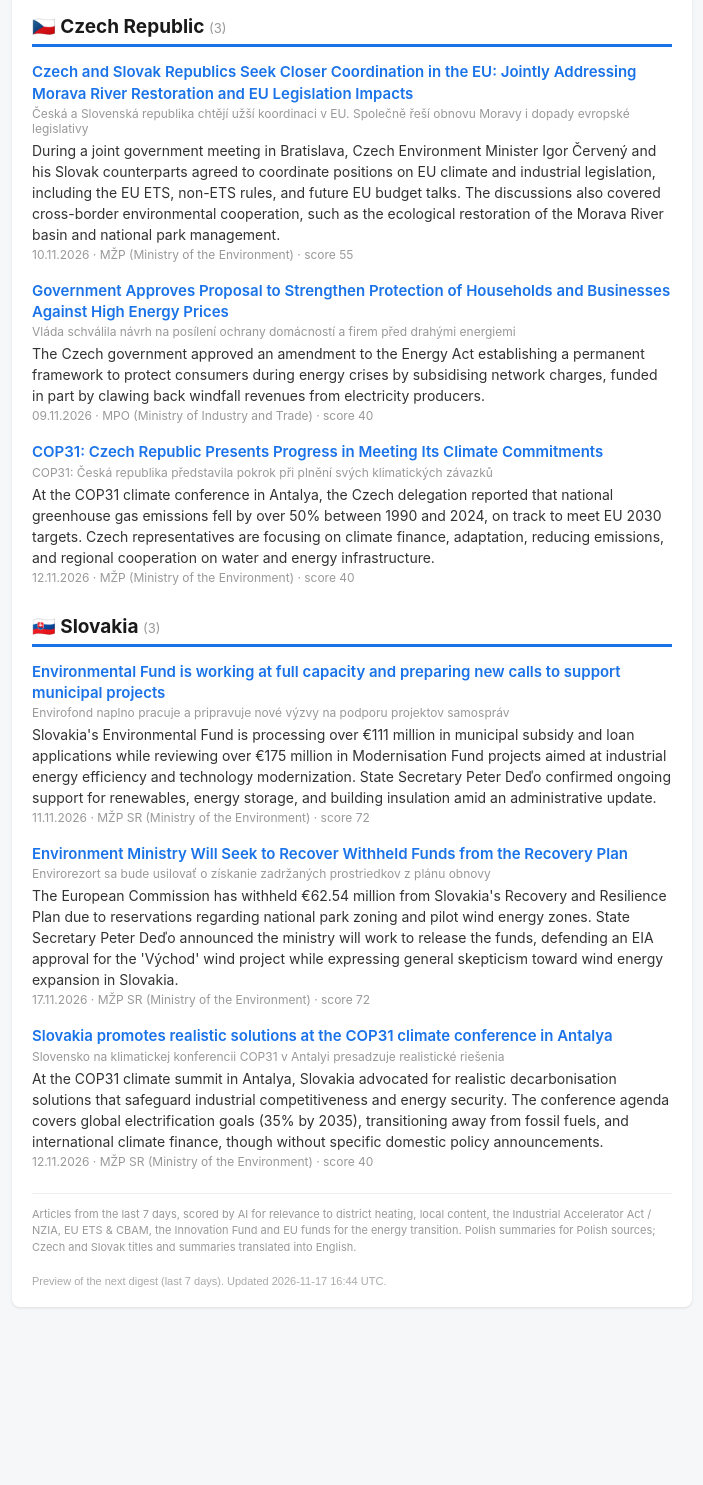
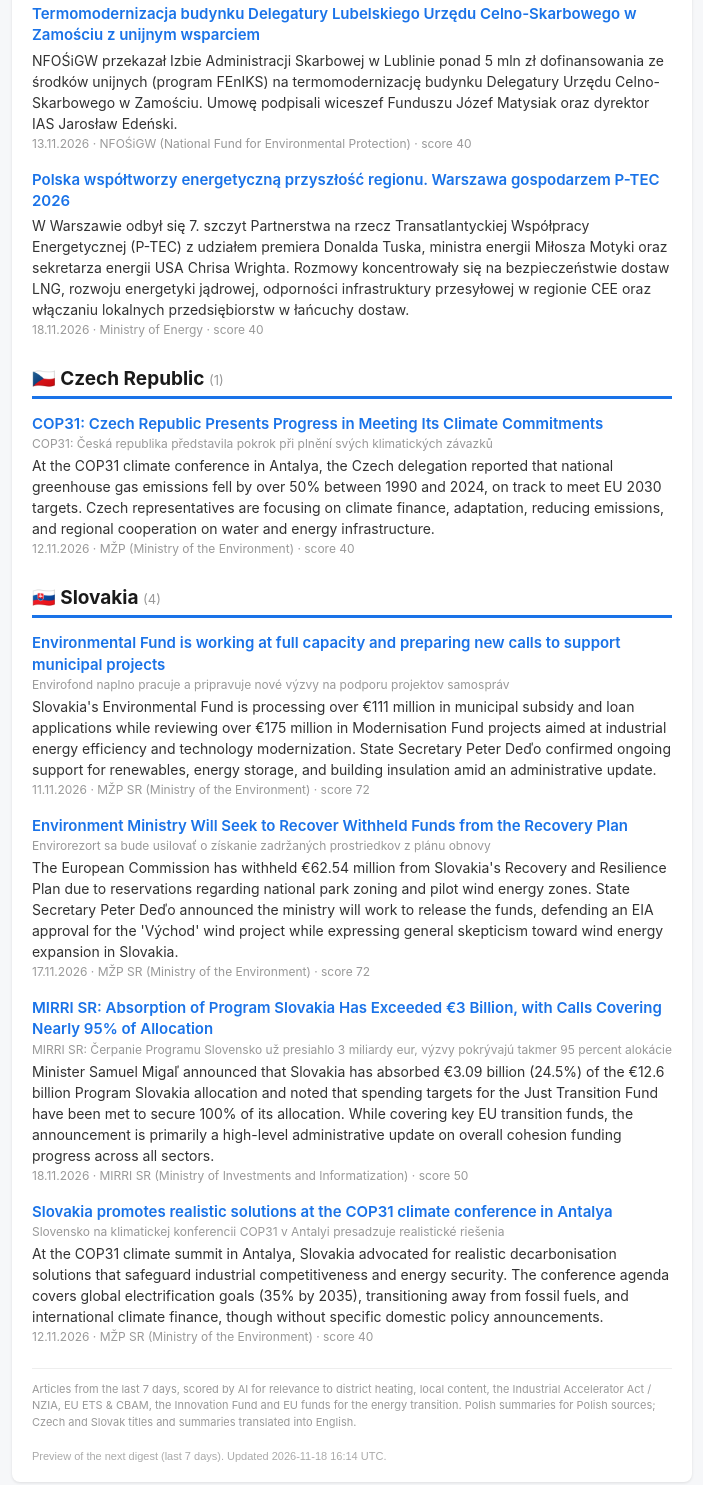
Before and after one commit to kalbarczykcleantechforcee/ministry-monitor, a website: page docs/index.html in a window 1280 px wide. Shown: the part 1115-2600 px from the top of the page, without its empty margins (288-991 px from the left). Before the commit the page ends 2454 px from the top, so only its background shows below. Drawn offline with Linux system fonts and the light colour scheme.

Commit message:
data: daily run 2026-11-18

```diff
--- a/docs/index.html
+++ b/docs/index.html
@@ -6,15 +6,21 @@
 
     <div style="font-family:-apple-system,Segoe UI,Roboto,Helvetica,Arial,sans-serif;max-width:640px;margin:0 auto;padding:20px">
       <h1 style="color:#1a1a1a;font-size:22px;margin:0 0 4px">Ministry Monitor</h1>
-      <p style="color:#888;font-size:13px;margin:0">12 relevant articles this week · Poland, Czech Republic, Slovakia</p>
+      <p style="color:#888;font-size:13px;margin:0">13 relevant articles this week · Poland, Czech Republic, Slovakia</p>
 
-      <h2 style="color:#1a1a1a;font-size:19px;margin:30px 0 14px;border-bottom:3px solid #1a73e8;padding-bottom:6px">🇵🇱 Poland <span style="color:#999;font-size:13px;font-weight:normal">(6)</span></h2>
+      <h2 style="color:#1a1a1a;font-size:19px;margin:30px 0 14px;border-bottom:3px solid #1a73e8;padding-bottom:6px">🇵🇱 Poland <span style="color:#999;font-size:13px;font-weight:normal">(8)</span></h2>
 
     <div style="margin:0 0 18px">
       <a href="https://www.gov.pl/web/klimat/miliard-zlotych-na-magazyny-ciepla-w-cieplownictwie-systemowym-ruszaja-nabory-wnioskow" style="color:#1a73e8;text-decoration:none;font-size:15px;font-weight:600;line-height:1.35">Miliard złotych na magazyny ciepła w ciepłownictwie systemowym. Ruszają nabory wniosków</a>
 
       <p style="color:#333;margin:4px 0 2px;font-size:14px;line-height:1.5">Ministerstwo Klimatu i Środowiska oraz NFOŚiGW uruchamiają nabór wniosków na budowę i rozwój magazynów ciepła w ciepłownictwie systemowym z budżetem 1 mld zł z Funduszu Modernizacyjnego. O dofinansowanie w formie dotacji (do 50%) lub pożyczek (do 100% kosztów) mogą ubiegać się przedsiębiorstwa ciepłownicze, co ogłosił wiceminister Sławomir Ćwik.</p>
       <div style="color:#999;font-size:12px">16.11.2026 · Ministry of Climate and Environment · także: NFOŚiGW (National Fund for Environmental Protection) · score 95</div>
+    </div>
+    <div style="margin:0 0 18px">
+      <a href="https://www.gov.pl/web/aktywa-panstwowe/minister-wojciech-balczun-z-wizyta-w-brukseli" style="color:#1a73e8;text-decoration:none;font-size:15px;font-weight:600;line-height:1.35">Minister Wojciech Balczun z wizytą w Brukseli</a>
+
+      <p style="color:#333;margin:4px 0 2px;font-size:14px;line-height:1.5">Minister Aktywów Państwowych Wojciech Balczun rozmawiał w Brukseli m.in. z unijnym komisarzem ds. budżetu Piotrem Serafinem na temat nowej perspektywy budżetowej UE (2028–2034) i finansowania transformacji energetycznej. Głównymi tematami wizyty były także mechanizmy local content, odporność strategicznych łańcuchów dostaw oraz bezpieczeństwo surowcowe polskiego przemysłu.</p>
+      <div style="color:#999;font-size:12px">18.11.2026 · Ministry of State Assets · score 85</div>
     </div>
     <div style="margin:0 0 18px">
       <a href="https://www.gov.pl/web/nfosigw/konsultacje-spoleczne-projektu-nowego-programu-priorytetowego-polski-zielony-hub-polish-green-hub" style="color:#1a73e8;text-decoration:none;font-size:15px;font-weight:600;line-height:1.35">Zapraszamy do udziału w webinarze dotyczącym nowego programu priorytetowego: „Polski Zielony Hub (Polish Green Hub)”</a>
@@ -46,27 +52,21 @@
       <p style="color:#333;margin:4px 0 2px;font-size:14px;line-height:1.5">NFOŚiGW przekazał Izbie Administracji Skarbowej w Lublinie ponad 5 mln zł dofinansowania ze środków unijnych (program FEnIKS) na termomodernizację budynku Delegatury Urzędu Celno-Skarbowego w Zamościu. Umowę podpisali wiceszef Funduszu Józef Matysiak oraz dyrektor IAS Jarosław Edeński.</p>
       <div style="color:#999;font-size:12px">13.11.2026 · NFOŚiGW (National Fund for Environmental Protection) · score 40</div>
     </div>
-      <h2 style="color:#1a1a1a;font-size:19px;margin:30px 0 14px;border-bottom:3px solid #1a73e8;padding-bottom:6px">🇨🇿 Czech Republic <span style="color:#999;font-size:13px;font-weight:normal">(3)</span></h2>
+    <div style="margin:0 0 18px">
+      <a href="https://www.gov.pl/web/energia/polska-wspoltworzy-energetyczna-przyszlosc-regionu-warszawa-gospodarzem-p-tec-2026" style="color:#1a73e8;text-decoration:none;font-size:15px;font-weight:600;line-height:1.35">Polska współtworzy energetyczną przyszłość regionu. Warszawa gospodarzem P-TEC 2026</a>
 
-    <div style="margin:0 0 18px">
-      <a href="https://www.mzp.gov.cz/cz/pro-media-a-verejnost/aktuality/archiv-tiskovych-zprav/ceska-a-slovenska-republika-chteji-uzsi-koordinaci-v-eu-spolecne-resi-obnovu-moravy-i-dopady" style="color:#1a73e8;text-decoration:none;font-size:15px;font-weight:600;line-height:1.35">Czech and Slovak Republics Seek Closer Coordination in the EU: Jointly Addressing Morava River Restoration and EU Legislation Impacts</a>
-      <div style="color:#999;font-size:12px;margin-top:2px">Česká a Slovenská republika chtějí užší koordinaci v EU. Společně řeší obnovu Moravy i dopady evropské legislativy</div>
-      <p style="color:#333;margin:4px 0 2px;font-size:14px;line-height:1.5">During a joint government meeting in Bratislava, Czech Environment Minister Igor Červený and his Slovak counterparts agreed to coordinate positions on EU climate and industrial legislation, including the EU ETS, non-ETS rules, and future EU budget talks. The discussions also covered cross-border environmental cooperation, such as the ecological restoration of the Morava River basin and national park management.</p>
-      <div style="color:#999;font-size:12px">10.11.2026 · MŽP (Ministry of the Environment) · score 55</div>
+      <p style="color:#333;margin:4px 0 2px;font-size:14px;line-height:1.5">W Warszawie odbył się 7. szczyt Partnerstwa na rzecz Transatlantyckiej Współpracy Energetycznej (P-TEC) z udziałem premiera Donalda Tuska, ministra energii Miłosza Motyki oraz sekretarza energii USA Chrisa Wrighta. Rozmowy koncentrowały się na bezpieczeństwie dostaw LNG, rozwoju energetyki jądrowej, odporności infrastruktury przesyłowej w regionie CEE oraz włączaniu lokalnych przedsiębiorstw w łańcuchy dostaw.</p>
+      <div style="color:#999;font-size:12px">18.11.2026 · Ministry of Energy · score 40</div>
     </div>
-    <div style="margin:0 0 18px">
-      <a href="https://mpo.gov.cz/cz/rozcestnik/pro-media/tiskove-zpravy/vlada-schvalila-navrh-na-posileni-ochrany-domacnosti-a-firem-pred-drahymi-energiemi--295241/" style="color:#1a73e8;text-decoration:none;font-size:15px;font-weight:600;line-height:1.35">Government Approves Proposal to Strengthen Protection of Households and Businesses Against High Energy Prices</a>
-      <div style="color:#999;font-size:12px;margin-top:2px">Vláda schválila návrh na posílení ochrany domácností a firem před drahými energiemi</div>
-      <p style="color:#333;margin:4px 0 2px;font-size:14px;line-height:1.5">The Czech government approved an amendment to the Energy Act establishing a permanent framework to protect consumers during energy crises by subsidising network charges, funded in part by clawing back windfall revenues from electricity producers.</p>
-      <div style="color:#999;font-size:12px">09.11.2026 · MPO (Ministry of Industry and Trade) · score 40</div>
-    </div>
+      <h2 style="color:#1a1a1a;font-size:19px;margin:30px 0 14px;border-bottom:3px solid #1a73e8;padding-bottom:6px">🇨🇿 Czech Republic <span style="color:#999;font-size:13px;font-weight:normal">(1)</span></h2>
+
     <div style="margin:0 0 18px">
       <a href="https://www.mzp.gov.cz/cz/pro-media-a-verejnost/aktuality/archiv-tiskovych-zprav/cop31-ceska-republika-predstavila-pokrok-pri-plneni-svych-klimatickych-zavazku" style="color:#1a73e8;text-decoration:none;font-size:15px;font-weight:600;line-height:1.35">COP31: Czech Republic Presents Progress in Meeting Its Climate Commitments</a>
       <div style="color:#999;font-size:12px;margin-top:2px">COP31: Česká republika představila pokrok při plnění svých klimatických závazků</div>
       <p style="color:#333;margin:4px 0 2px;font-size:14px;line-height:1.5">At the COP31 climate conference in Antalya, the Czech delegation reported that national greenhouse gas emissions fell by over 50% between 1990 and 2024, on track to meet EU 2030 targets. Czech representatives are focusing on climate finance, adaptation, reducing emissions, and regional cooperation on water and energy infrastructure.</p>
       <div style="color:#999;font-size:12px">12.11.2026 · MŽP (Ministry of the Environment) · score 40</div>
     </div>
-      <h2 style="color:#1a1a1a;font-size:19px;margin:30px 0 14px;border-bottom:3px solid #1a73e8;padding-bottom:6px">🇸🇰 Slovakia <span style="color:#999;font-size:13px;font-weight:normal">(3)</span></h2>
+      <h2 style="color:#1a1a1a;font-size:19px;margin:30px 0 14px;border-bottom:3px solid #1a73e8;padding-bottom:6px">🇸🇰 Slovakia <span style="color:#999;font-size:13px;font-weight:normal">(4)</span></h2>
 
     <div style="margin:0 0 18px">
       <a href="https://www.minzp.sk/spravy/2026/november/envirofond-naplno-pracuje-pripravuje-nove-vyzvy-podporu-projektov-samosprav.html" style="color:#1a73e8;text-decoration:none;font-size:15px;font-weight:600;line-height:1.35">Environmental Fund is working at full capacity and preparing new calls to support municipal projects</a>
@@ -81,6 +81,12 @@
       <div style="color:#999;font-size:12px">17.11.2026 · MŽP SR (Ministry of the Environment) · score 72</div>
     </div>
     <div style="margin:0 0 18px">
+      <a href="https://mirri.gov.sk/aktuality/ministerstvo/mirri-sr-cerpanie-programu-slovensko-uz-presiahlo-3-miliardy-eur-vyzvy-pokryvaju-takmer-95-percent-alokacie/" style="color:#1a73e8;text-decoration:none;font-size:15px;font-weight:600;line-height:1.35">MIRRI SR: Absorption of Program Slovakia Has Exceeded €3 Billion, with Calls Covering Nearly 95% of Allocation</a>
+      <div style="color:#999;font-size:12px;margin-top:2px">MIRRI SR: Čerpanie Programu Slovensko už presiahlo 3 miliardy eur, výzvy pokrývajú takmer 95 percent alokácie</div>
+      <p style="color:#333;margin:4px 0 2px;font-size:14px;line-height:1.5">Minister Samuel Migaľ announced that Slovakia has absorbed €3.09 billion (24.5%) of the €12.6 billion Program Slovakia allocation and noted that spending targets for the Just Transition Fund have been met to secure 100% of its allocation. While covering key EU transition funds, the announcement is primarily a high-level administrative update on overall cohesion funding progress across all sectors.</p>
+      <div style="color:#999;font-size:12px">18.11.2026 · MIRRI SR (Ministry of Investments and Informatization) · score 50</div>
+    </div>
+    <div style="margin:0 0 18px">
       <a href="https://www.minzp.sk/spravy/2026/november/slovensko-klimatickej-konferencii-cop31-antalyi-presadzuje-realisticke-riesenia.html" style="color:#1a73e8;text-decoration:none;font-size:15px;font-weight:600;line-height:1.35">Slovakia promotes realistic solutions at the COP31 climate conference in Antalya</a>
       <div style="color:#999;font-size:12px;margin-top:2px">Slovensko na klimatickej konferencii COP31 v Antalyi presadzuje realistické riešenia</div>
       <p style="color:#333;margin:4px 0 2px;font-size:14px;line-height:1.5">At the COP31 climate summit in Antalya, Slovakia advocated for realistic decarbonisation solutions that safeguard industrial competitiveness and energy security. The conference agenda covers global electrification goals (35% by 2035), transitioning away from fossil fuels, and international climate finance, though without specific domestic policy announcements.</p>
@@ -91,6 +97,6 @@
         Articles from the last 7 days, scored by AI for relevance to district heating, local content, the Industrial Accelerator Act / NZIA, EU ETS &amp; CBAM, the Innovation Fund and EU funds for the energy transition. Polish summaries for Polish sources; Czech and Slovak titles and summaries translated into English.
       </p>
     </div>
-    <p style="font-family:sans-serif;color:#aaa;font-size:11px;padding:0 20px 20px;margin:0">Preview of the next digest (last 7 days). Updated 2026-11-17 16:44 UTC.</p>
+    <p style="font-family:sans-serif;color:#aaa;font-size:11px;padding:0 20px 20px;margin:0">Preview of the next digest (last 7 days). Updated 2026-11-18 16:14 UTC.</p>
   </div>
 </body></html>
```
Also changed, not shown: 1 other file.
